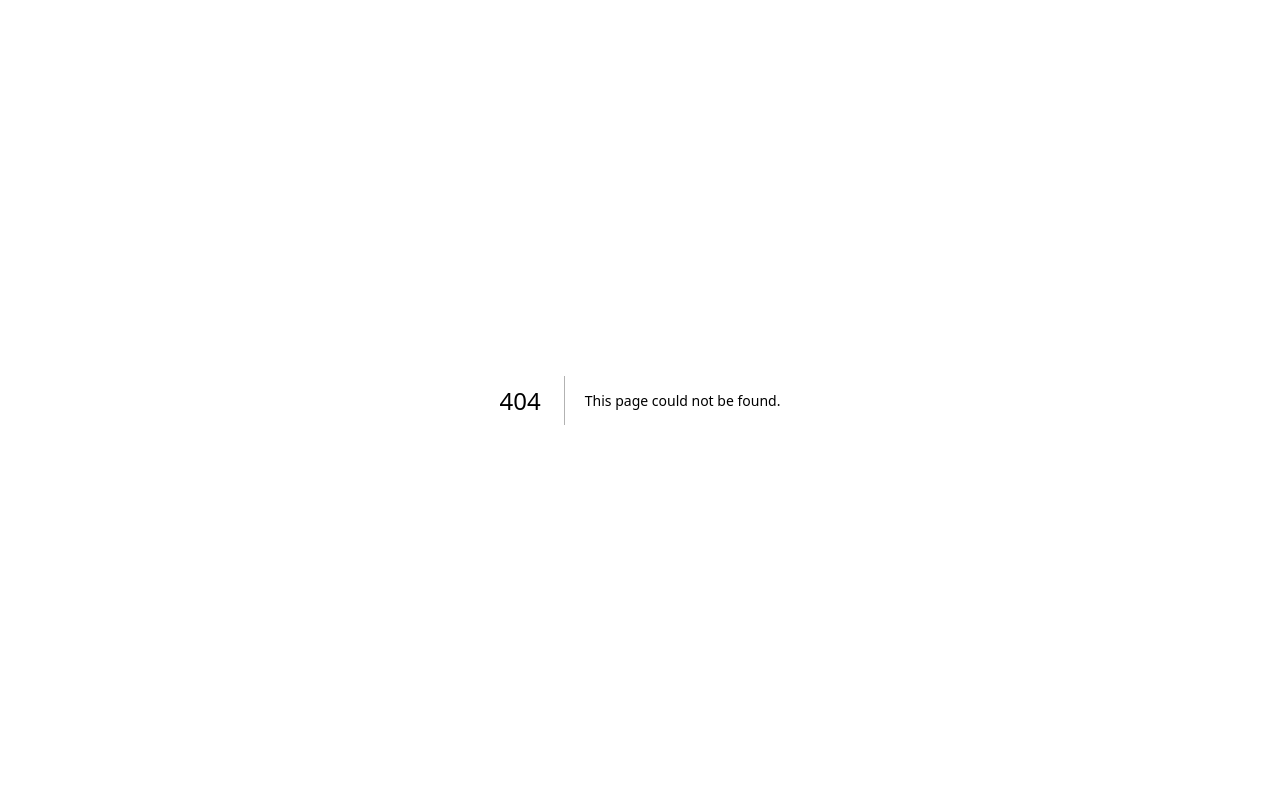
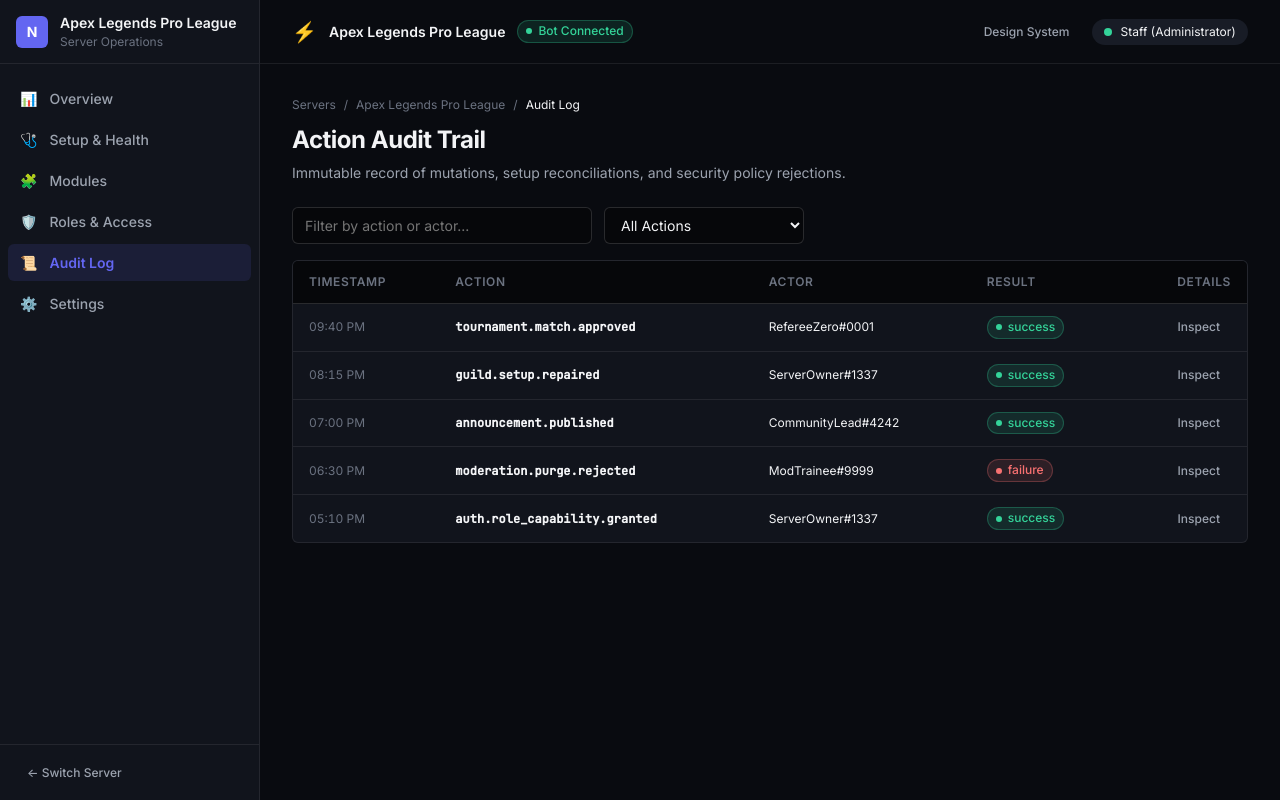
Before and after one commit to Gopal2006/gaming-discord-platform, a Next.js app in the folder apps/web/: page /guilds/1/audit in a window 1280 px wide. Before the commit this address had no page. Built offline with nearby package versions, Linux system fonts and the light colour scheme.

Commit message:
feat(web): implement high-density audit log view with search and inspect modal

```diff
--- /dev/null
+++ b/apps/web/src/app/guilds/[guildId]/audit/page.tsx
@@ -0,0 +1,236 @@
+"use client";
+
+import React, { useState } from "react";
+import Link from "next/link";
+import { useParams } from "next/navigation";
+import {
+  TableContainer,
+  Table,
+  TableHeader,
+  TableRow,
+  TableHead,
+  TableBody,
+  TableCell,
+  Badge,
+  Button,
+  Input,
+  Select,
+  Dialog,
+  EmptyState,
+} from "@nexus/ui";
+import {
+  MOCK_AUDIT_LOGS,
+  MOCK_GUILDS,
+  AuditEventItem,
+} from "../../../../lib/api";
+
+export default function AuditLogPage() {
+  const params = useParams();
+  const guildId = (params?.guildId as string) || "123456789012345678";
+  const guild = MOCK_GUILDS.find((g) => g.id === guildId) || MOCK_GUILDS[0];
+
+  const [search, setSearch] = useState("");
+  const [filterCategory, setFilterCategory] = useState("all");
+  const [selectedEvent, setSelectedEvent] = useState<AuditEventItem | null>(
+    null,
+  );
+
+  const filteredLogs = MOCK_AUDIT_LOGS.filter((item) => {
+    const matchesSearch =
+      item.action.toLowerCase().includes(search.toLowerCase()) ||
+      item.actorTag.toLowerCase().includes(search.toLowerCase());
+    const matchesCategory =
+      filterCategory === "all" || item.action.startsWith(filterCategory);
+    return matchesSearch && matchesCategory;
+  });
+
+  return (
+    <div>
+      <div className="nexus-breadcrumbs">
+        <Link href="/">Servers</Link>
+        <span>/</span>
+        <span>{guild?.name}</span>
+        <span>/</span>
+        <span style={{ color: "var(--text-primary)" }}>Audit Log</span>
+      </div>
+
+      <div className="nexus-page-header">
+        <div>
+          <h1 className="nexus-page-title">Action Audit Trail</h1>
+          <p className="nexus-page-desc">
+            Immutable record of mutations, setup reconciliations, and security
+            policy rejections.
+          </p>
+        </div>
+      </div>
+
+      {/* Filter Controls */}
+      <div
+        style={{
+          display: "flex",
+          gap: "var(--space-3)",
+          marginBottom: "var(--space-4)",
+          flexWrap: "wrap",
+        }}
+      >
+        <Input
+          placeholder="Filter by action or actor..."
+          value={search}
+          onChange={(e) => setSearch(e.target.value)}
+          style={{ maxWidth: 300 }}
+        />
+        <Select
+          value={filterCategory}
+          onChange={(e) => setFilterCategory(e.target.value)}
+          style={{ maxWidth: 200 }}
+        >
+          <option value="all">All Actions</option>
+          <option value="tournament">Tournaments</option>
+          <option value="guild">Guild Setup</option>
+          <option value="announcement">Announcements</option>
+          <option value="moderation">Moderation</option>
+          <option value="auth">Auth & Capabilities</option>
+        </Select>
+      </div>
+
+      {/* Data Table */}
+      {filteredLogs.length > 0 ? (
+        <TableContainer>
+          <Table>
+            <TableHeader>
+              <TableRow>
+                <TableHead>Timestamp</TableHead>
+                <TableHead>Action</TableHead>
+                <TableHead>Actor</TableHead>
+                <TableHead>Result</TableHead>
+                <TableHead style={{ textAlign: "right" }}>Details</TableHead>
+              </TableRow>
+            </TableHeader>
+            <TableBody>
+              {filteredLogs.map((log) => (
+                <TableRow key={log.id}>
+                  <TableCell
+                    style={{ color: "var(--text-muted)" }}
+                    className="tabular-nums"
+                  >
+                    {new Date(log.timestamp).toLocaleTimeString([], {
+                      hour: "2-digit",
+                      minute: "2-digit",
+                    })}
+                  </TableCell>
+                  <TableCell
+                    style={{ fontFamily: "var(--font-mono)", fontWeight: 600 }}
+                  >
+                    {log.action}
+                  </TableCell>
+                  <TableCell>{log.actorTag}</TableCell>
+                  <TableCell>
+                    <Badge
+                      status={log.status === "success" ? "success" : "danger"}
+                    >
+                      {log.status}
+                    </Badge>
+                  </TableCell>
+                  <TableCell style={{ textAlign: "right" }}>
+                    <Button
+                      variant="ghost"
+                      size="sm"
+                      onClick={() => setSelectedEvent(log)}
+                    >
+                      Inspect
+                    </Button>
+                  </TableCell>
+                </TableRow>
+              ))}
+            </TableBody>
+          </Table>
+        </TableContainer>
+      ) : (
+        <EmptyState
+          title="No Audit Records Found"
+          description="No recent events match the specified action or search filter."
+          action={
+            <Button
+              variant="secondary"
+              onClick={() => {
+                setSearch("");
+                setFilterCategory("all");
+              }}
+            >
+              Reset Filters
+            </Button>
+          }
+        />
+      )}
+
+      {/* Inspect Modal */}
+      {selectedEvent && (
+        <Dialog
+          isOpen={true}
+          onClose={() => setSelectedEvent(null)}
+          title={`Audit Record: ${selectedEvent.action}`}
+          description={`ID: ${selectedEvent.id} • Triggered by ${selectedEvent.actorTag}`}
+          footer={
+            <Button variant="secondary" onClick={() => setSelectedEvent(null)}>
+              Close
+            </Button>
+          }
+        >
+          <div>
+            <div
+              style={{
+                marginBottom: "var(--space-3)",
+                fontSize: "var(--text-xs)",
+                color: "var(--text-secondary)",
+              }}
+            >
+              <strong>Timestamp: </strong>
+              <span className="tabular-nums">{selectedEvent.timestamp}</span>
+            </div>
+            <div
+              style={{
+                marginBottom: "var(--space-3)",
+                fontSize: "var(--text-xs)",
+                color: "var(--text-secondary)",
+              }}
+            >
+              <strong>Actor ID: </strong>
+              <code
+                style={{
+                  fontFamily: "var(--font-mono)",
+                  color: "var(--accent-primary)",
+                }}
+              >
+                {selectedEvent.actorId}
+              </code>
+            </div>
+            <div
+              style={{
+                fontSize: "var(--text-xs)",
+                fontWeight: 600,
+                marginBottom: "var(--space-1)",
+              }}
+            >
+              Payload / Mutation Metadata:
+            </div>
+            <pre
+              style={{
+                backgroundColor: "var(--surface-sunken)",
+                padding: "var(--space-3)",
+                borderRadius: "var(--radius-sm)",
+                border: "1px solid var(--border-default)",
+                fontFamily: "var(--font-mono)",
+                fontSize: "0.75rem",
+                color: "var(--text-primary)",
+                overflowX: "auto",
+                margin: 0,
+              }}
+            >
+              {JSON.stringify(selectedEvent.details, null, 2)}
+            </pre>
+          </div>
+        </Dialog>
+      )}
+    </div>
+  );
+}
```
